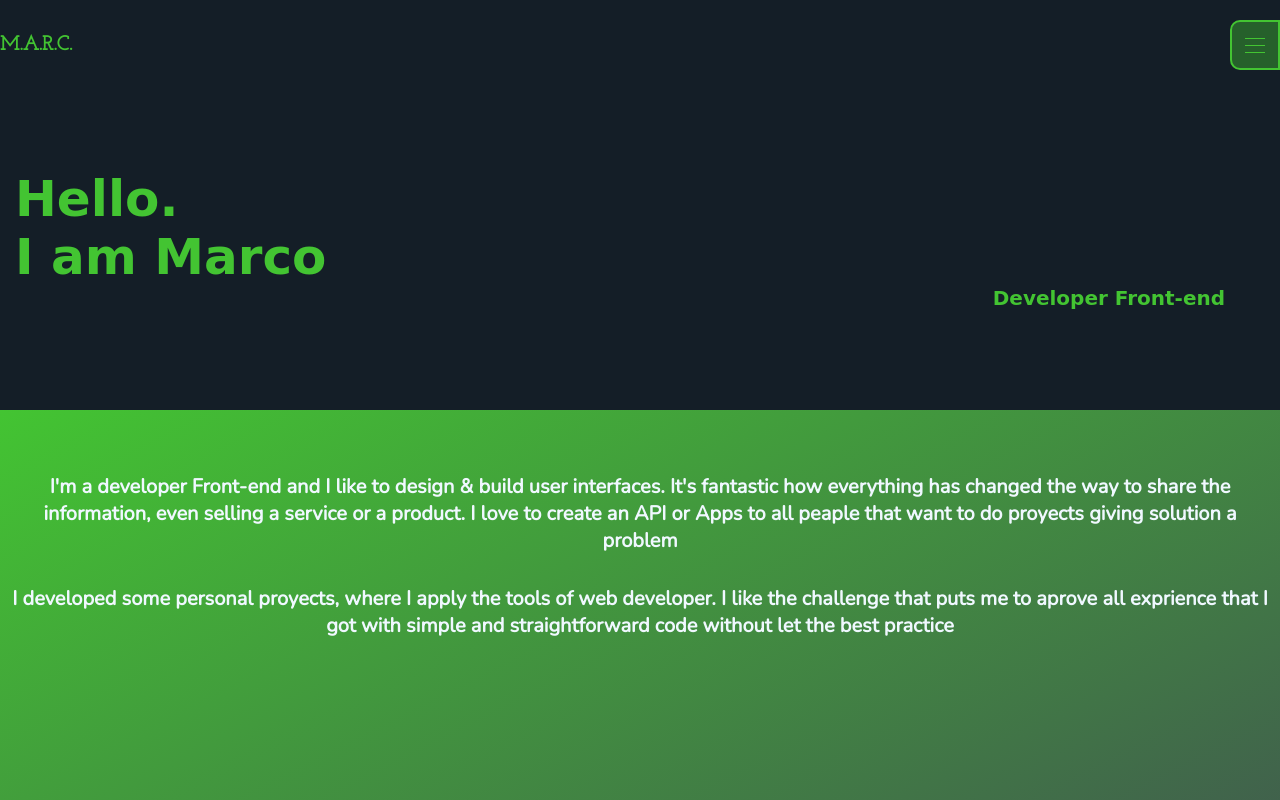
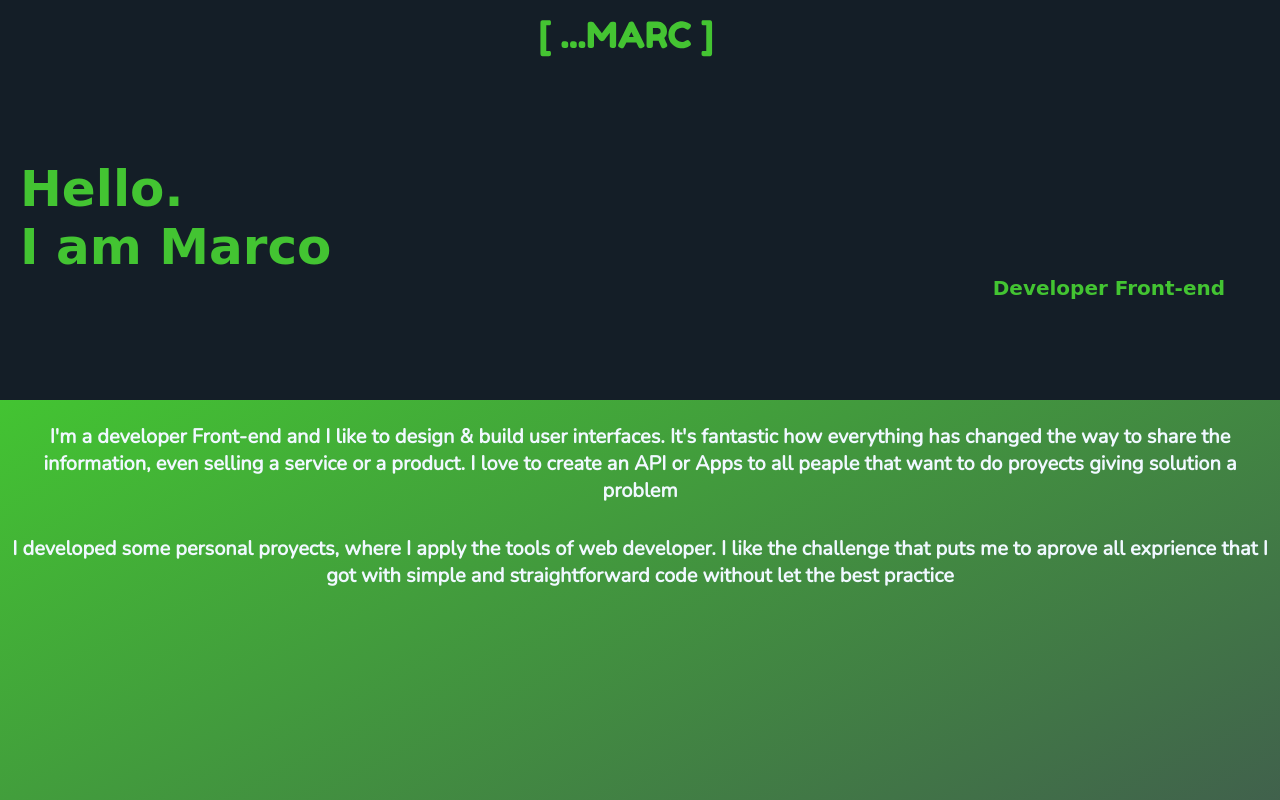
Before and after one commit to Marcogeofis/My_portfolio, a website: page public/index.html in a window 1280 px wide. Shown: the top 800 px of the page. Drawn offline with nearby package versions, Linux system fonts and the light colour scheme.

Commit message:
Ya hice un logo miy simple

```diff
--- a/public/CSS/style.css
+++ b/public/CSS/style.css
@@ -14,24 +14,22 @@ html{
     font-family: 'Nunito', sans-serif;
 }
 body{
-    width: auto;
+    width: 100%;
     background-color: var(--azul-obscuro);
 }
 header{
     display: flex;
-    justify-content: space-between;
+    justify-content: center;
     align-items: center;
     width: 100%;
     height: auto;
     margin-top: 20px;
 }
 header .logo_marco{
-    font-size: 2rem;
-    font-family: 'Josefin Slab', serif;
-    font-weight: bold;
-    color:var(--verde);
-
-    left: 30px;
+    background-image: url("../../imagenes/logo/logoMarc.svg");
+    background-repeat: no-repeat;
+    width: 200px;
+    height: 40px;
 }
 header .about-me{
     background-color: var(--verde-rgba);
@@ -41,7 +39,6 @@ header .about-me{
     justify-content: center;
     align-items: center;
     flex-direction: column;
-    position: relative;
     width: 50px;
     height: 50px;
 }
@@ -56,21 +53,21 @@ header .about-me .menu{
 }
 .titulo_designer{
     display: flex;
-    justify-content: center;
-    align-items: center;
+    justify-content: flex-start;
     flex-direction: column;
     color: var(--verde);
     width: auto;
-    font-family: 'Alfa Slab One', cursive;
-    font-size: 50px;
+    margin-left: 20px;
 }
 #greting{
     width: 100%;
-    margin-left: 30px ;
+    font-size: 50px;
+    font-family: 'Alfa Slab One', cursive;
 }
 #my_name{
     width: 100%;
-    margin-left: 30px ;
+    font-size: 50px;
+    font-family: 'Alfa Slab One', cursive;
 }
 #my_profile{
     display: flex;
@@ -85,7 +82,7 @@ header .about-me .menu{
 .section_1{
     margin-top: 100px;
     width: 100%;
-    height: 645px;
+    height: 650px;
     background: var(--gradiente-verde)
 }
 .section_1 .container_biography .biography{
@@ -95,7 +92,6 @@ header .about-me .menu{
     flex-direction: column;
     font-size: 2.4rem;
     font-weight:600;
-    padding-top: 40px;
 }
 .section_1 .container_biography .biography p{
     font-size: 2rem;
@@ -129,7 +125,7 @@ header .about-me .menu{
     color:var(--verde);
 }
 /* section 2 */
-.proyects{
+.container-proyects{
     display: flex;
     justify-content: center;
     align-items: center;
@@ -143,6 +139,11 @@ header .about-me .menu{
     background: var(--verde);
     margin: 10px ;
     border: 5px solid black;
+    border-radius: 10px;
+}
+.img_proyects{
+    width: 280px;
+    height: 200px;
     border-radius: 10px;
 }
 /* footer */
--- a/public/index.html
+++ b/public/index.html
@@ -6,26 +6,25 @@
     <meta name="robots" content="index, follow">
     <meta name="viewport" content="width=device-width, initial-scale=1.0">
 	<link rel="stylesheet" href="./CSS/style.css">
-	<link rel="preconnect" href="https://fonts.gstatic.com" crossorigin>
 	<link href="https://fonts.googleapis.com/css2?family=Josefin+Sans:wght@500&family=Josefin+Slab:wght@500&family=Nunito:wght@300&display=swap" rel="stylesheet">
 	<title>Portafolio</title>
 </head>
 <body>
 	<header>
-		<div class="logo_marco">M.A.R.C.</div>
-		<div class="about-me">
+		<div class="logo_marco"></div>
+		<!-- <div class="about-me">
 			<div class="menu"></div>
 			<div class="menu"></div>
 			<div class="menu"></div>
-		</div>
+		</div>	 -->
 	</header>
-		<div class="container_designer">
-			<h2 class="titulo_designer">
-				<span id="greting">Hello.</span>
-				<span id="my_name">I am Marco</span>
-			</h2>
-			<h1 id="my_profile">Developer Front-end</h1>
-		</div>
+	<section class="container_designer">
+		<h2 class="titulo_designer">
+			<span id="greting">Hello.</span>
+			<span id="my_name">I am Marco</span>
+		</h2>
+		<h1 id="my_profile">Developer Front-end</h1>
+	</section>
 	<section class="section_1">
 		<div class="container_biography">
 			<div class="biography">
@@ -44,18 +43,18 @@
 		<div class="conector_proyectos">
 			<span class="title-pro1"> Proyects </span>
 		</div>
-		<div class="proyects">
+		<div class="container-proyects">
 			<div class="container pro1">
-				<a href="">
+				<a href="https://marcogeofis.github.io/PSG_women-s_cards-/" target="_blanck">
 					<figcaption>
-						<img src="" alt="">
+						<img class="img_proyects" src="../imagenes/proyecto_PSG/Captura de pantalla de 2022-04-07 01-16-58.png" alt="dirección página PSGW">
 					</figcaption>
 				</a>
 			</div>
 			<div class="container pro2">
-				<a href="">
+				<a href="https://marcogeofis.github.io/miniAPI_Peliculas/" target="_blanck">
 					<figcaption>
-						<img src="" alt="">
+						<img class="img_proyects" src="../imagenes/pelicostos/Captura de pantalla de 2022-05-24 18-40-36.png" alt="dirección costo cíne vs streaming">
 					</figcaption>
 				</a>
 			</div>
```
Also changed, not shown: imagenes/logo/logoMarc.svg (added), imagenes/pelicostos/Captura de pantalla de 2022-05-24 18-40-36.png (added), imagenes/proyecto_PSG/Captura de pantalla de 2022-04-07 01-16-58.png (added), imagenes/proyecto_PSG/Captura de pantalla de 2022-04-07 01-17-05.png (added), imagenes/proyecto_PSG/Captura de pantalla de 2022-04-07 01-17-12.png (added), imagenes/proyecto_PSG/Captura de pantalla de 2022-04-07 01-17-31.png (added), 1 other file.
